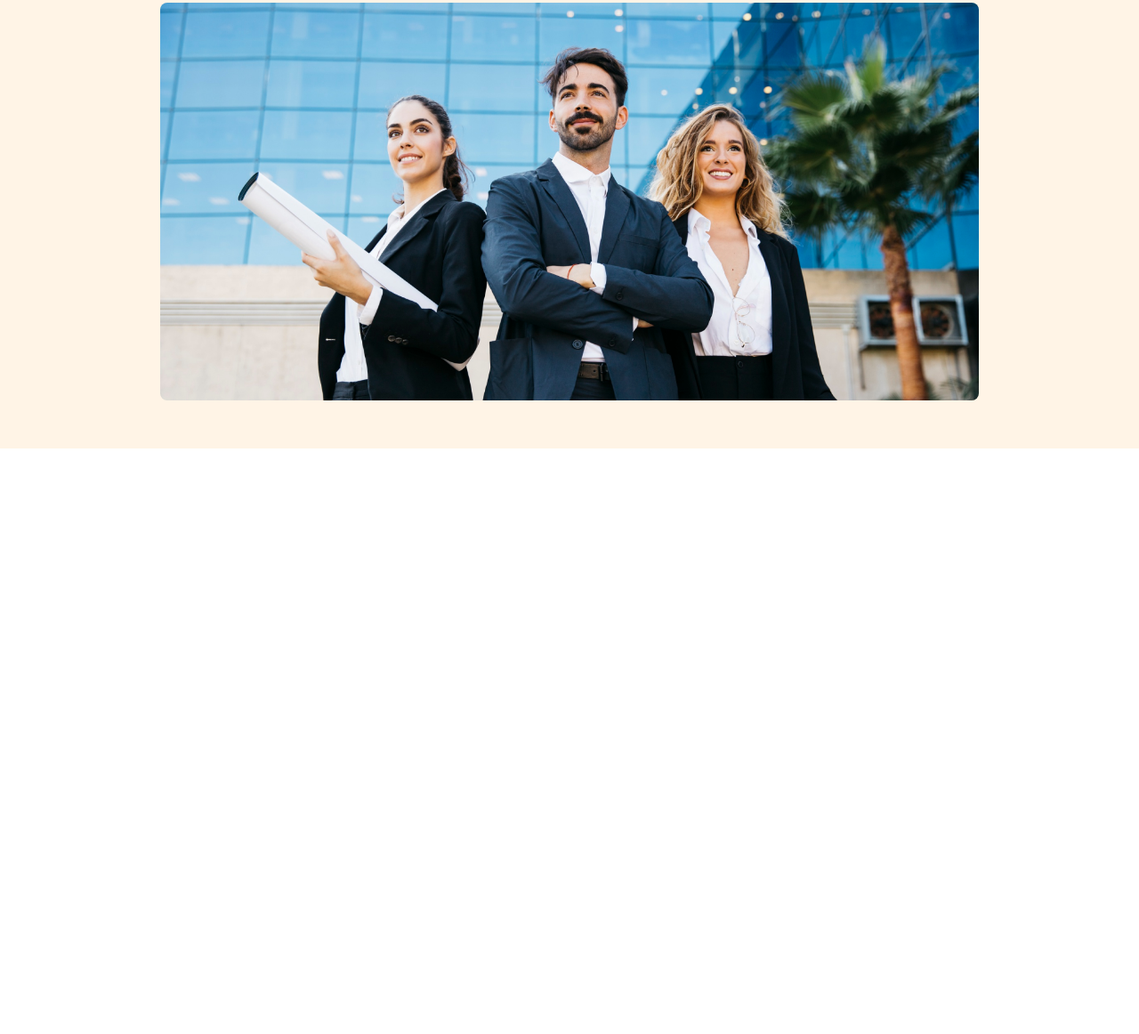
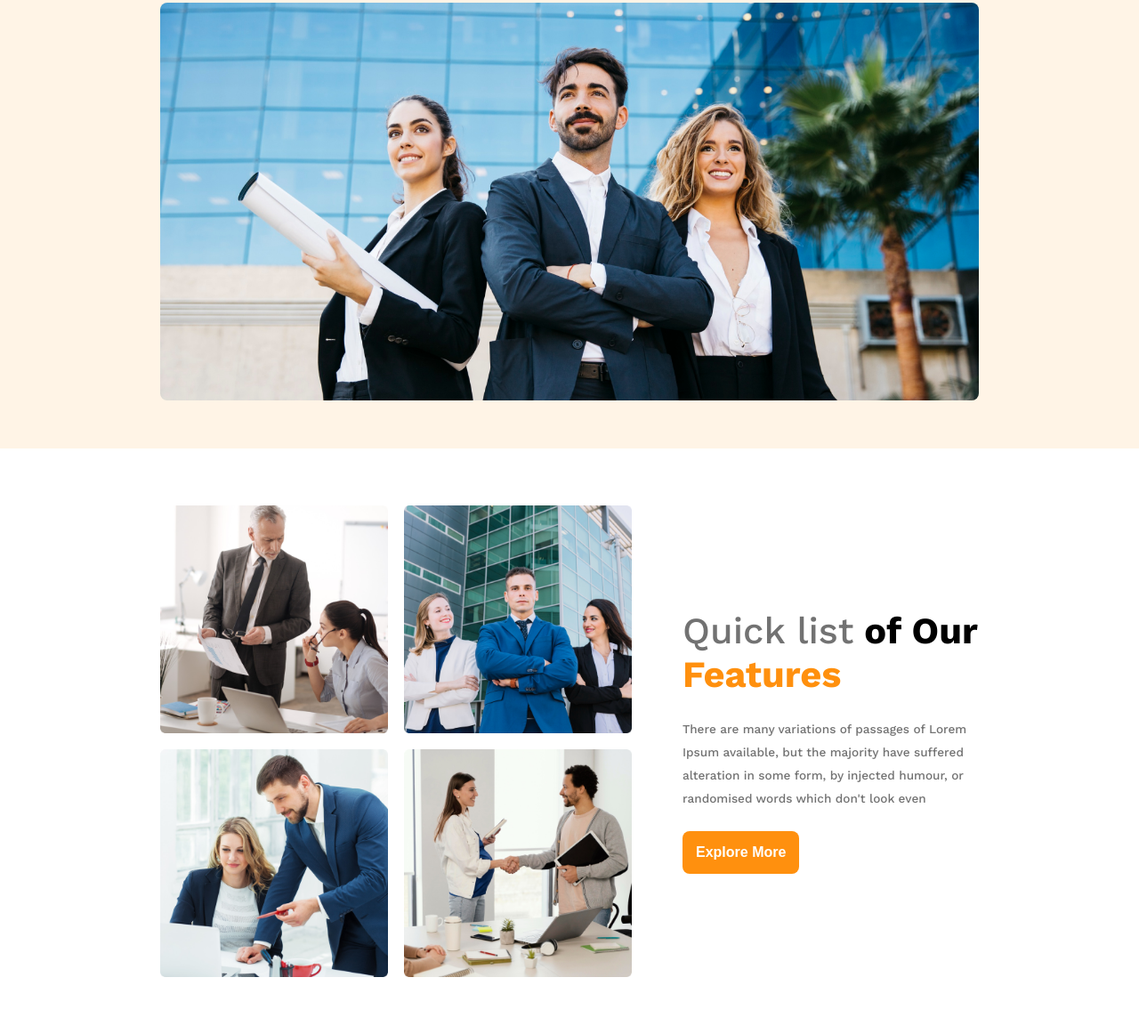
Before and after one commit to afiagithub/architects-website, a plain HTML site: page index.html in a window 1280 px wide. Shown: the part 486-1648 px from the top of the page at 89% size. Before the commit the page ends 990 px from the top, so only its background shows below. Drawn offline with nearby package versions, Linux system fonts and the light colour scheme.

Commit message:
Team section completed

```diff
--- a/css/style.css
+++ b/css/style.css
@@ -19,6 +19,7 @@ body {
 /* Common paragraph CSS */
 .para {
     color: #727272;
+    font-size: 0.85rem;
     font-weight: 400;
     line-height: 26px;
     margin: 24px 0px;
@@ -36,7 +37,7 @@ body {
     cursor: pointer;
 }
 
-.btn:hover{
+.btn:hover {
     background-color: transparent;
     border: 2px solid #FF900E;
     color: #FF900E;
@@ -83,14 +84,49 @@ body {
     font-weight: 700;
 }
 
-.banner-image img{
+.banner-image img {
     width: 100%;
     border-radius: 8px;
 }
 
+/* Team Section CSS */
+.team-section {
+    padding: 64px 180px;
+    display: flex;
+    align-items: center;
+    gap: 57px;
+}
+
+.team-image {
+    display: grid;
+    grid-template-columns: repeat(2, 1fr);
+    gap: 18px;
+    border-radius: 8px;
+}
+
+.team-image img {
+    width: 256px;
+}
+
+.team-content h2 {
+    font-size: 2.6rem;
+}
+
+.thin-letter {
+    color: #727272;
+    font-weight: 500;
+}
+
+.marked {
+    color: #FF900E;
+    font-weight: 700;
+}
+
 /* Responsive CSS */
-@media screen and (max-width:576px){
-    .navigation{
+@media screen and (max-width:576px) {
+
+    .navigation,
+    .team-section {
         flex-direction: column;
     }
 
@@ -98,7 +134,37 @@ body {
         padding: 50px 10px;
     }
 
-    .semi-heading{
+    .semi-heading {
         margin-bottom: 10px;
     }
+
+    .team-image {
+        grid-template-columns: 1fr;
+    }
+
+    .team-image img{
+        width: fit-content;
+    }
+
+    .team-section {
+        padding: 50px;
+    }
 }
+
+@media screen and (min-width:576px) and (max-width:992px) {
+    .team-section {
+        flex-direction: column;
+    }
+
+    .container {
+        padding: 50px 90px;
+    }
+
+    .team-image img{
+        width: fit-content;
+    }
+
+    .team-section {
+        padding: 90px;
+    }
+}
--- a/index.html
+++ b/index.html
@@ -39,6 +39,24 @@
             </div>
         </section>
     </header>
+
+    <main>
+        <div class="team-section">
+            <div class="team-image">
+                <img src="images/team1.png" alt="team-picture">
+                <img src="images/team2.png" alt="team-picture">
+                <img src="images/team3.png" alt="team-picture">
+                <img src="images/team4.png" alt="team-picture">
+            </div>
+            <div class="team-content">
+                <h2><span class="thin-letter">Quick list</span> of Our <span class="marked">Features</span></h2>
+                <p class="para">There are many variations of passages of Lorem Ipsum available, but the majority have
+                    suffered alteration in some form, by injected humour, or randomised words which don't look even
+                </p>
+                <button class="btn">Explore More</button>
+            </div>
+        </div>
+    </main>
 </body>
 
 </html>
```
